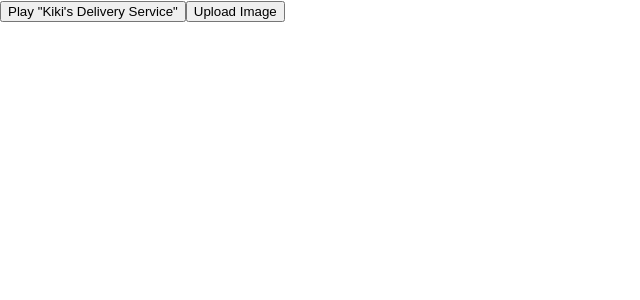
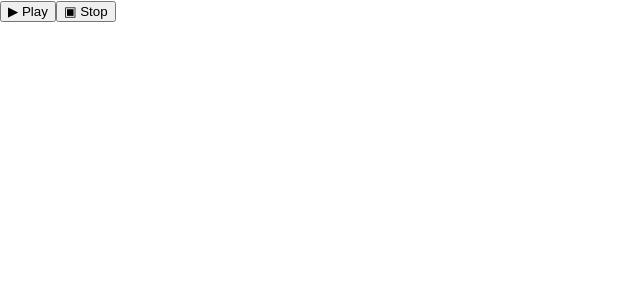
Before and after one commit to SOPT-all/35-STUDY-WEB-ITSMEREACT, a React (Create React App) app in the folder week3/: page / in a window 1280 px wide. Shown: the top 300 px of the page, without its empty margins (0-640 px from the left). Built offline with nearby package versions, Linux system fonts and the light colour scheme.

Commit message:
feat: 이벤트 전파

```diff
--- a/week3/src/App.js
+++ b/week3/src/App.js
@@ -42,39 +42,68 @@
 //   );
 // }
 
-function Button({ onClick, children }) {
+// // 이벤트 핸들러에서 props로 전달하기
+
+// function Button({ onClick, children }) {
+//   return (
+//     <button onClick={onClick}>
+//       {children}
+//     </button>
+//   );
+// }
+
+// function PlayButton({ movieName }) {
+//   function handlePlayClick() {
+//     alert(`Playing ${movieName}!`);
+//   }
+
+//   return (
+//     <Button onClick={handlePlayClick}>
+//       Play "{movieName}"
+//     </Button>
+//   );
+// }
+
+// function UploadButton() {
+//   return (
+//     <Button onClick={() => alert('Uploading!')}>
+//       Upload Image
+//     </Button>
+//   );
+// }
+
+// export default function Toolbar() {
+//   return (
+//     <div>
+//       <PlayButton movieName="Kiki's Delivery Service" />
+//       <UploadButton />
+//     </div>
+//   );
+// }
+
+const ControlPanel = () => {
   return (
-    <button onClick={onClick}>
-      {children}
-    </button>
-  );
-}
-
-function PlayButton({ movieName }) {
-  function handlePlayClick() {
-    alert(`Playing ${movieName}!`);
-  }
-
-  return (
-    <Button onClick={handlePlayClick}>
-      Play "{movieName}"
-    </Button>
-  );
-}
-
-function UploadButton() {
-  return (
-    <Button onClick={() => alert('Uploading!')}>
-      Upload Image
-    </Button>
-  );
-}
-
-export default function Toolbar() {
-  return (
-    <div>
-      <PlayButton movieName="Kiki's Delivery Service" />
-      <UploadButton />
+    <div
+      onClick={() => {
+        alert("<div>요소를 클릭했습니다!");
+      }}
+    >
+      <button
+        onClick={() => {
+          alert("Play 버튼을 클릭했습니다!");
+        }}
+      >
+        ▶ Play
+      </button>
+      <button
+        onClick={() => {
+          alert("Stop 버튼을 클릭했습니다!");
+        }}
+      >
+        ▣ Stop
+      </button>
     </div>
   );
-}
+};
+
+export default ControlPanel;
```
